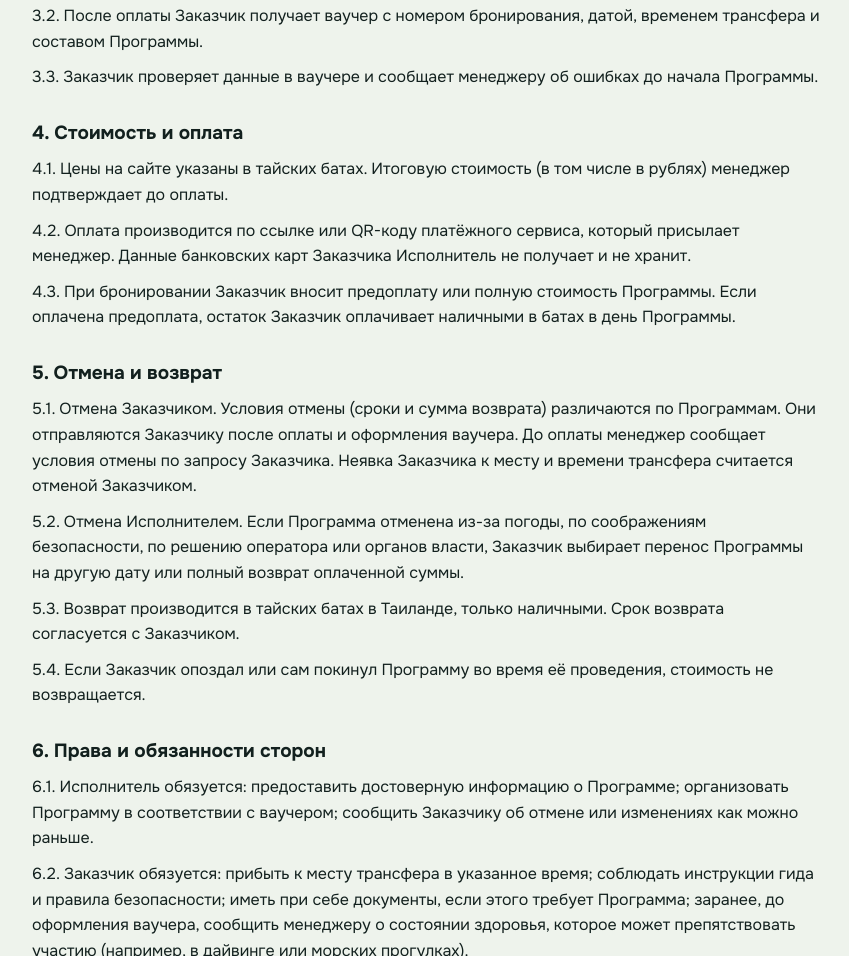
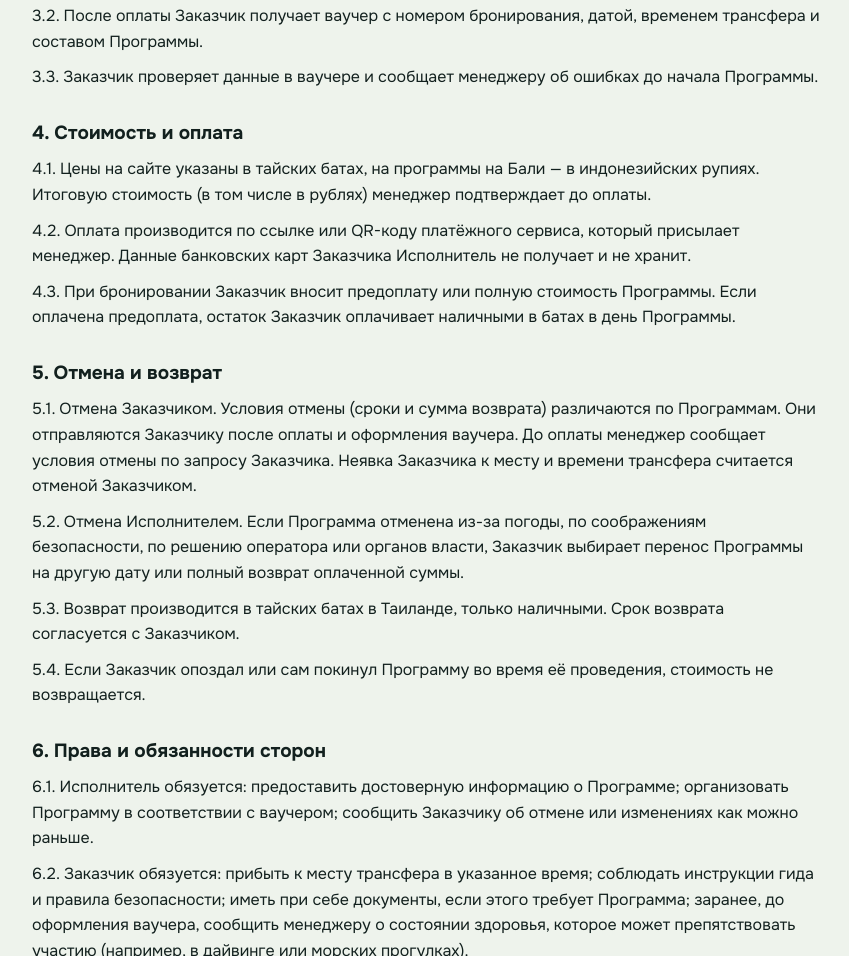
Before and after one commit to sardirleoleo-create/sardortravel-site, a plain HTML site: page oferta.html in a window 1280 px wide. Shown: the part 841-1797 px from the top of the page, without its empty margins (214-1063 px from the left). Drawn offline with Linux system fonts and the light colour scheme; a web font is replaced by a local one.

Commit message:
Оферта 4.1: цены на Бали в рупиях
Co-Authored-By: Claude Opus 5.5 <noreply@anthropic.com>
Claude-Session: https://claude.ai/code/session_01EjjWbnKPeG9JywxExzGCsG

```diff
--- a/oferta.html
+++ b/oferta.html
@@ -45,7 +45,7 @@
 <p>3.2. После оплаты Заказчик получает ваучер с номером бронирования, датой, временем трансфера и составом Программы.</p>
 <p>3.3. Заказчик проверяет данные в ваучере и сообщает менеджеру об ошибках до начала Программы.</p>
 <h2>4. Стоимость и оплата</h2>
-<p>4.1. Цены на сайте указаны в тайских батах. Итоговую стоимость (в том числе в рублях) менеджер подтверждает до оплаты.</p>
+<p>4.1. Цены на сайте указаны в тайских батах, на программы на Бали — в индонезийских рупиях. Итоговую стоимость (в том числе в рублях) менеджер подтверждает до оплаты.</p>
 <p>4.2. Оплата производится по ссылке или QR-коду платёжного сервиса, который присылает менеджер. Данные банковских карт Заказчика Исполнитель не получает и не хранит.</p>
 <p>4.3. При бронировании Заказчик вносит предоплату или полную стоимость Программы. Если оплачена предоплата, остаток Заказчик оплачивает наличными в батах в день Программы.</p>
 <h2>5. Отмена и возврат</h2>
```
